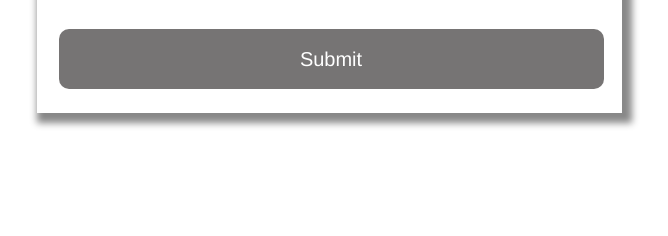
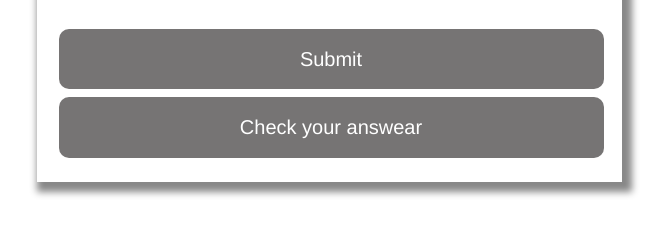
Before and after one commit to majka7244/PI_2020, a plain HTML site: page dodaj_ankiete/index.html in a window 1280 px wide. Shown: the part 540-776 px from the top of the page, without its empty margins (311-979 px from the left). Drawn offline with nearby package versions, Linux system fonts and the light colour scheme.

Commit message:
Add files via upload

```diff
--- a/dodaj_ankiete/index.html
+++ b/dodaj_ankiete/index.html
@@ -44,7 +44,7 @@ crossorigin="anonymous">
 			name="submitDetails" value="Submit" /><br>
 
 			</form>
-
+			<input type="submit" value="Check your answear" onClick="window.location = 'http://localhost:3001';">
 		</div>
 
 
```
